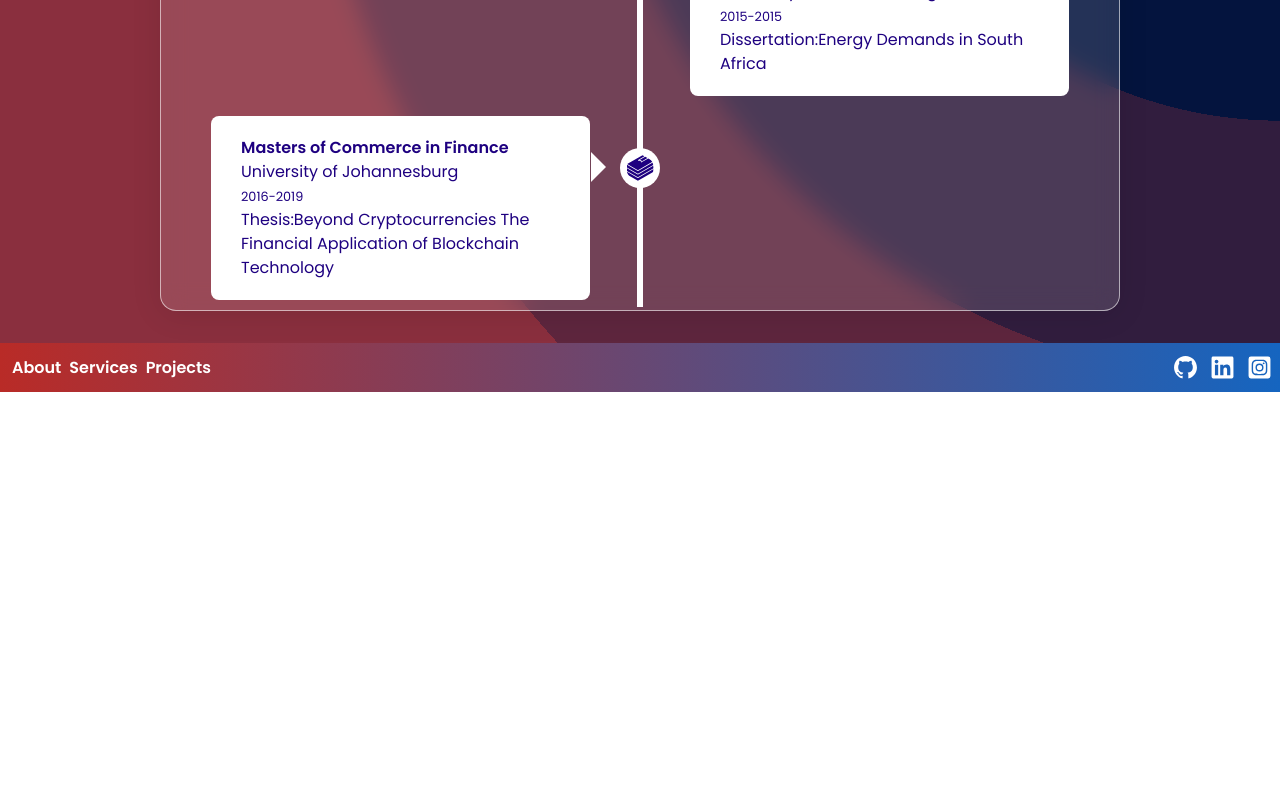
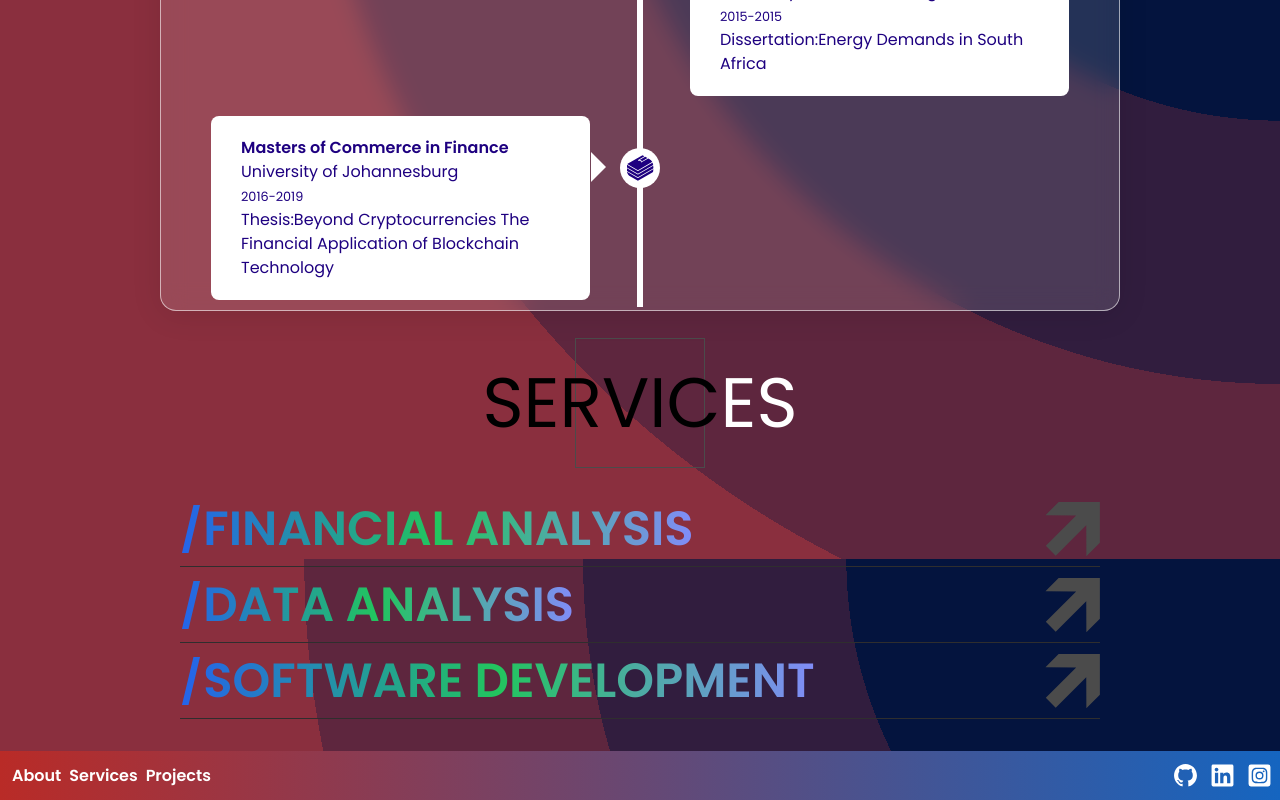
Before and after one commit to Mpinyaz/CodeDragonPortfolio, a React (Vite) app: page / in a window 1280 px wide. Shown: the part 2057-2857 px from the top of the page. Before the commit the page ends 2449 px from the top, so only its background shows below. Built offline with nearby package versions, Linux system fonts and the light colour scheme.

Commit message:
added the services section

```diff
--- /dev/null
+++ b/src/components/Services/Services.css
@@ -0,0 +1,69 @@
+.services-content {
+  width: 100%;
+  padding: 0 20px;
+}
+.services-title {
+  position: relative;
+  margin: 0;
+  margin-bottom: 60px;
+  line-height: 0.8;
+  font-size: 70px;
+  text-align: center;
+  color: var(--pr-color);
+  text-transform: uppercase;
+}
+
+.services-title .stroke {
+  color: white;
+  -webkit-text-stroke: 1px var(--pr-color);
+}
+
+.services-title__square {
+  position: absolute;
+  display: inline-block;
+  width: 130px;
+  height: 130px;
+  border: 1px solid #4b4b4b;
+  top: 50%;
+  left: 50%;
+  transform: translate(-50%, -50%);
+  z-index: -1;
+}
+
+.serv__item {
+  position: relative;
+  padding: 40px 0;
+}
+
+.serv__item-arrow {
+  position: absolute;
+  display: inline-block;
+  width: 55px;
+  height: 55px;
+  top: 50%;
+  right: 0;
+  transform: translateY(-50%);
+}
+
+.serv__item-arrow img {
+  display: block;
+  width: 100%;
+  height: 100%;
+  object-fit: contain;
+  transform: rotate(180deg);
+}
+
+.serv__item-txt {
+  font-size: clamp(1.1rem, 5vw, 3.125rem);
+  color: #4b4b4b;
+  text-transform: uppercase;
+  border-bottom: 1px solid #2f2e2e;
+}
+
+.serv__item:hover .serv__item-txt {
+  color: #fff;
+}
+
+.serv__item:hover .serv__item-arrow img {
+  filter: invert(100%);
+}
--- /dev/null
+++ b/src/components/Services/index.jsx
@@ -0,0 +1,51 @@
+import React from "react";
+import "./Services.css";
+import gsap from "gsap";
+import dataJson from "./../../assets/data.json";
+
+export function Services() {
+  return (
+    <>
+      <div className="services-content">
+        <h2 className="services-title text-white">
+          servic
+          <span className="stroke text-white">es</span>
+          <span className="services-title__square"></span>
+        </h2>
+
+        <div className="serv__list text-white font-semibold">
+          <a className="serv__item">
+            <span className="serv__item-arrow" data-speed="500">
+              <img src="src/images/arrow.svg" alt="" />
+            </span>
+            <div className="serv__item-txt">
+              <span className="serv__item-text text-5xl font-semibold inline-block text-transparent bg-clip-text bg-gradient-to-r from-blue-600 via-green-500 to-indigo-400 mb-2 hover:text-white">
+                /Financial Analysis
+              </span>
+            </div>
+          </a>
+          <a className="serv__item">
+            <span className="serv__item-arrow" data-speed="400">
+              <img src="src/images/arrow.svg" alt="" />
+            </span>
+            <div className="serv__item-txt">
+              <span className="serv__item-text text-5xl font-semibold inline-block text-transparent bg-clip-text bg-gradient-to-r from-blue-600 via-green-500 to-indigo-400 mb-2 hover:text-white">
+                /Data Analysis
+              </span>
+            </div>
+          </a>
+          <a className="serv__item ">
+            <span className="serv__item-arrow" data-speed="800">
+              <img src="src/images/arrow.svg" alt="" />
+            </span>
+            <div className="serv__item-txt">
+              <span className="serv__item-text text-5xl font-semibold inline-block text-transparent bg-clip-text bg-gradient-to-r from-blue-600 via-green-500 to-indigo-400 mb-2 hover:text-white">
+                /Software Development
+              </span>
+            </div>
+          </a>
+        </div>
+      </div>
+    </>
+  );
+}
--- a/src/pages/Contact/index.jsx
+++ b/src/pages/Contact/index.jsx
@@ -10,7 +10,7 @@ const Contact = () => {
     {
       title: "LinkedIn",
       url: "https://www.linkedin.com/in/elton-mpinyuri-974984134/",
-      icon: <FaInstagramSquare size={25} />,
+      icon: <FaLinkedin size={25} />,
     },
     {
       title: "Github",
--- a/src/pages/Home/Home.css
+++ b/src/pages/Home/Home.css
@@ -1,5 +1,6 @@
 .education,
 .experience,
+.services,
 .greeter {
   margin: 2rem 0;
 }
--- a/src/pages/Home/index.jsx
+++ b/src/pages/Home/index.jsx
@@ -2,6 +2,7 @@ import useDocumentTitle from "../../context/useDocumentTitle";
 import { Experience } from "../../components/Experience";
 import { Education } from "../../components/Education";
 import { Greeter } from "../../components/Greeter";
+import { Services } from "../../components/Services";
 
 import "./Home.css";
 
@@ -19,6 +20,9 @@ function Home() {
         <section className="education w-3/4">
           <Education />
         </section>
+        <section className="services w-3/4">
+          <Services />
+        </section>
       </div>
     </>
   );
```
Also changed, not shown: src/images/arrow.svg (added).
